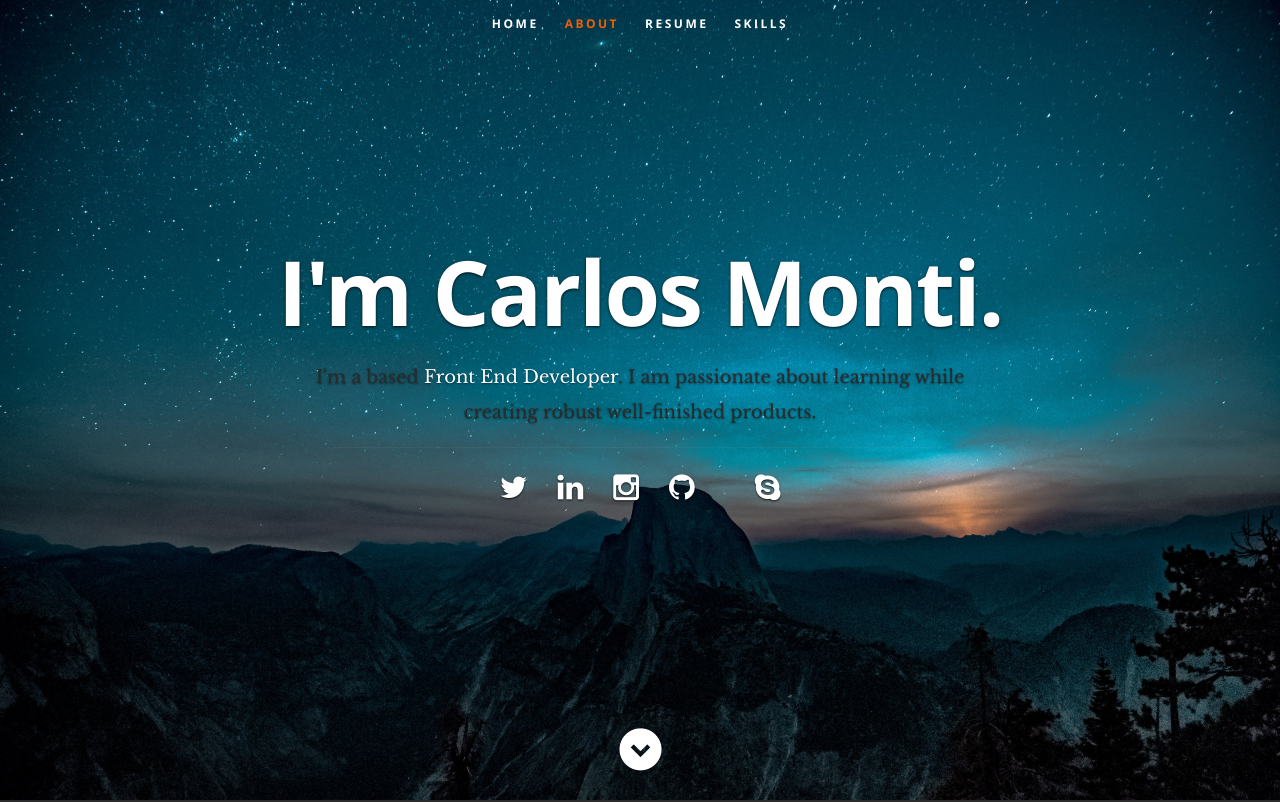
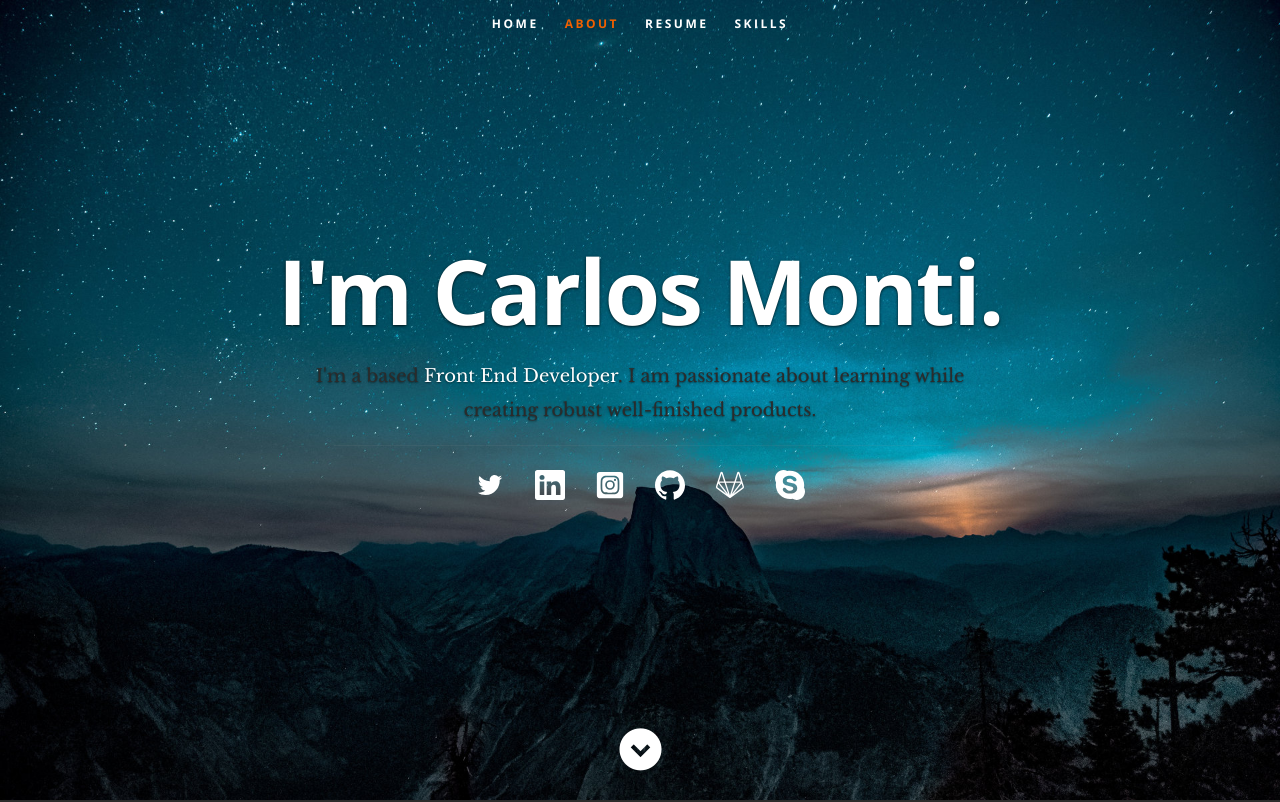
Before and after one commit to testacode/resume, a React (Create React App) app: page / in a window 1280 px wide. Shown: the top 802 px of the page. Built offline with nearby package versions, Linux system fonts and the light colour scheme.

Commit message:
feat: adding gitlab icons and some magic

```diff
--- a/src/Components/Header.js
+++ b/src/Components/Header.js
@@ -51,7 +51,7 @@ const Header = ( { data }) => {
               return (
                 <li key={network.name}>
                   <a href={network.url}>
-                    <i className={network.className} />
+                    <i>{network.icon}</i>
                   </a>
                 </li>
               );
--- a/src/resumeData.js
+++ b/src/resumeData.js
@@ -1,3 +1,17 @@
+import { CgTwitter } from 'react-icons/cg';
+import { AiOutlineTwitter } from 'react-icons/ai';
+import { BsLinkedin } from 'react-icons/bs';
+import { RiLinkedinFill } from 'react-icons/ri';
+import { ImInstagram } from 'react-icons/im';
+import { FaInstagramSquare } from 'react-icons/fa';
+import { FaGithubSquare } from 'react-icons/fa';
+import { ImGithub } from 'react-icons/im';
+import { RiGitlabFill } from 'react-icons/ri';
+import { IoLogoGitlab } from 'react-icons/io5';
+import { ImSkype } from 'react-icons/im';
+import { SiSkypeforbusiness } from 'react-icons/si';
+
+
 export const data = {
   "main": {
     "name": "Carlos Monti",
@@ -21,32 +35,32 @@ export const data = {
       {
         "name": "twitter",
         "url": "https://twitter.com/xmontc",
-        "className": "fa fa-twitter"
+        "icon": Math.random() < 0.5 ? <CgTwitter /> : <AiOutlineTwitter />
       },
       {
         "name": "linkedin",
         "url": "https://www.linkedin.com/in/carlosmonti/",
-        "className": "fa fa-linkedin"
+        "icon": Math.random() < 0.5 ? <BsLinkedin /> : <RiLinkedinFill />
       },
       {
         "name": "instagram",
         "url": "https://www.instagram.com/carlosmonti/",
-        "className": "fa fa-instagram"
+        "icon": Math.random() < 0.5 ? <ImInstagram /> : <FaInstagramSquare />
       },
       {
         "name": "github",
         "url": "https://github.com/testacode",
-        "className": "fa fa-github"
+        "icon": Math.random() < 0.5 ? <FaGithubSquare /> : <ImGithub />
       },
       {
         "name": "gitlab",
         "url": "https://gitlab.com/carlosmonti",
-        "className": "fa fa-gitlab"
+        "icon": Math.random() < 0.5 ? <RiGitlabFill /> : <IoLogoGitlab />
       },
       {
         "name": "skype",
         "url": "skype:carlos.monti83?call",
-        "className": "fa fa-skype"
+        "icon": Math.random() < 0.5 ? <ImSkype /> : <SiSkypeforbusiness />
       }
     ]
   },
```
